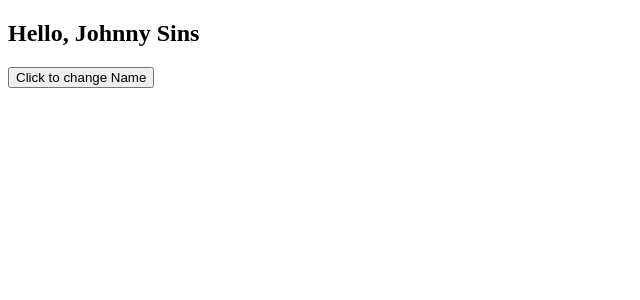
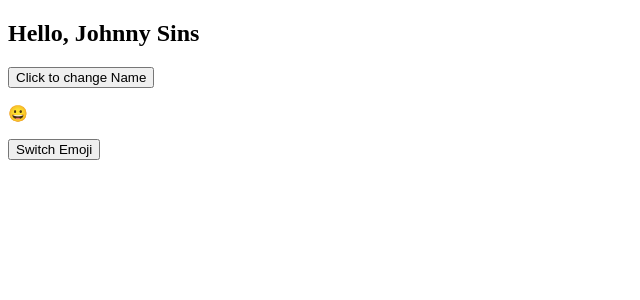
Before and after one commit to benjaminLeongSK/-IODdemo-module6new, a React (Create React App) app: page / in a window 1280 px wide. Shown: the top 300 px of the page, without its empty margins (0-640 px from the left). Built offline with nearby package versions, Linux system fonts and the light colour scheme.

Commit message:
exercise 6.3

```diff
--- a/public/index.html
+++ b/public/index.html
@@ -1,7 +1,7 @@
 <!DOCTYPE html>
 <html lang="en">
   <head>
-    <meta charset="utf-8" />
+    <meta charset="UTF-8" />
     <meta name="viewport" content="width=device-width, initial-scale=1" />
     <meta name="theme-color" content="#000000" />
     <meta
--- a/src/App.js
+++ b/src/App.js
@@ -1,11 +1,17 @@
 import React from 'react';
+import Calculator from './Calculator';
+import Emoji from './Emoji';
 import Greetings from './Greetings';
 
 class App extends React.Component {
   render() {
-
-    return <Greetings />
+    return (
+      <>
+        <Greetings />
+        <Emoji />
+      </>
+    )
   }
 };
 
-export default App
+export default App;
--- /dev/null
+++ b/src/Emoji.js
@@ -0,0 +1,20 @@
+import { useState } from "react";
+
+const Emoji = () => {
+    const [isToggled, setIsToggled] = useState(false);
+    const [emote, setEmote] = useState(<>&#128512;</>);
+
+    const handleClick= () => {
+        setIsToggled(!isToggled)
+        isToggled? setEmote(<>&#128512;</>) : setEmote(<>&#128513;</>)
+    }
+
+    return (
+        <>
+            <p>{emote}</p>
+            <button onClick={handleClick}>Switch Emoji</button>
+        </>
+    );
+}
+
+export default Emoji;
```
